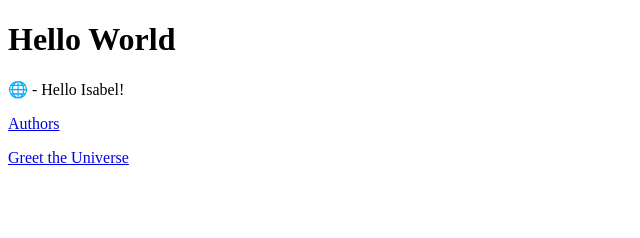
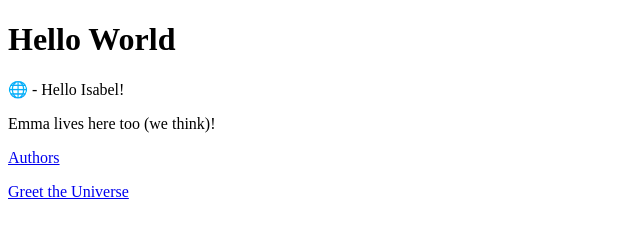
Before and after one commit to Emma-Clark/SoftwareDev3, a plain HTML site: page index.html in a window 1280 px wide. Shown: the whole page, without its empty margins (0-640 px from the left). Drawn offline with Linux system fonts and the light colour scheme.

Commit message:
Added group bio

```diff
--- a/index.html
+++ b/index.html
@@ -9,6 +9,9 @@
 		<p>
 		&#127760 - Hello Isabel!
 		</p>
+		<p>
+		Emma lives here too (we think)!
+		</p>
 	<p><a href="author.html">Authors</a></p>
 	<p><a href="dummy.html">Greet the Universe</a></p>
 </body>
```
